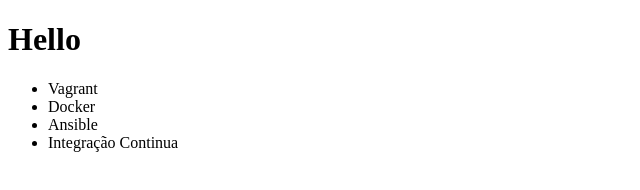
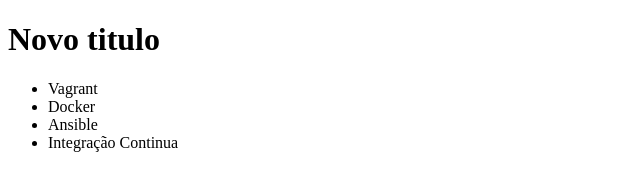
Before and after one commit to sabrinapiress/repositorio-exercicio-git-cingo, a plain HTML site: page index.html in a window 1280 px wide. Shown: the whole page, without its empty margins (0-640 px from the left). Drawn offline with Linux system fonts and the light colour scheme.

Commit message:
novo titulo ana

```diff
--- a/index.html
+++ b/index.html
@@ -10,7 +10,7 @@
 
 <body>
     <div>
-        <h1>Hello</h1>
+        <h1>Novo titulo</h1>
         <ul>
             <li>Vagrant</li>
             <li>Docker</li>
```
